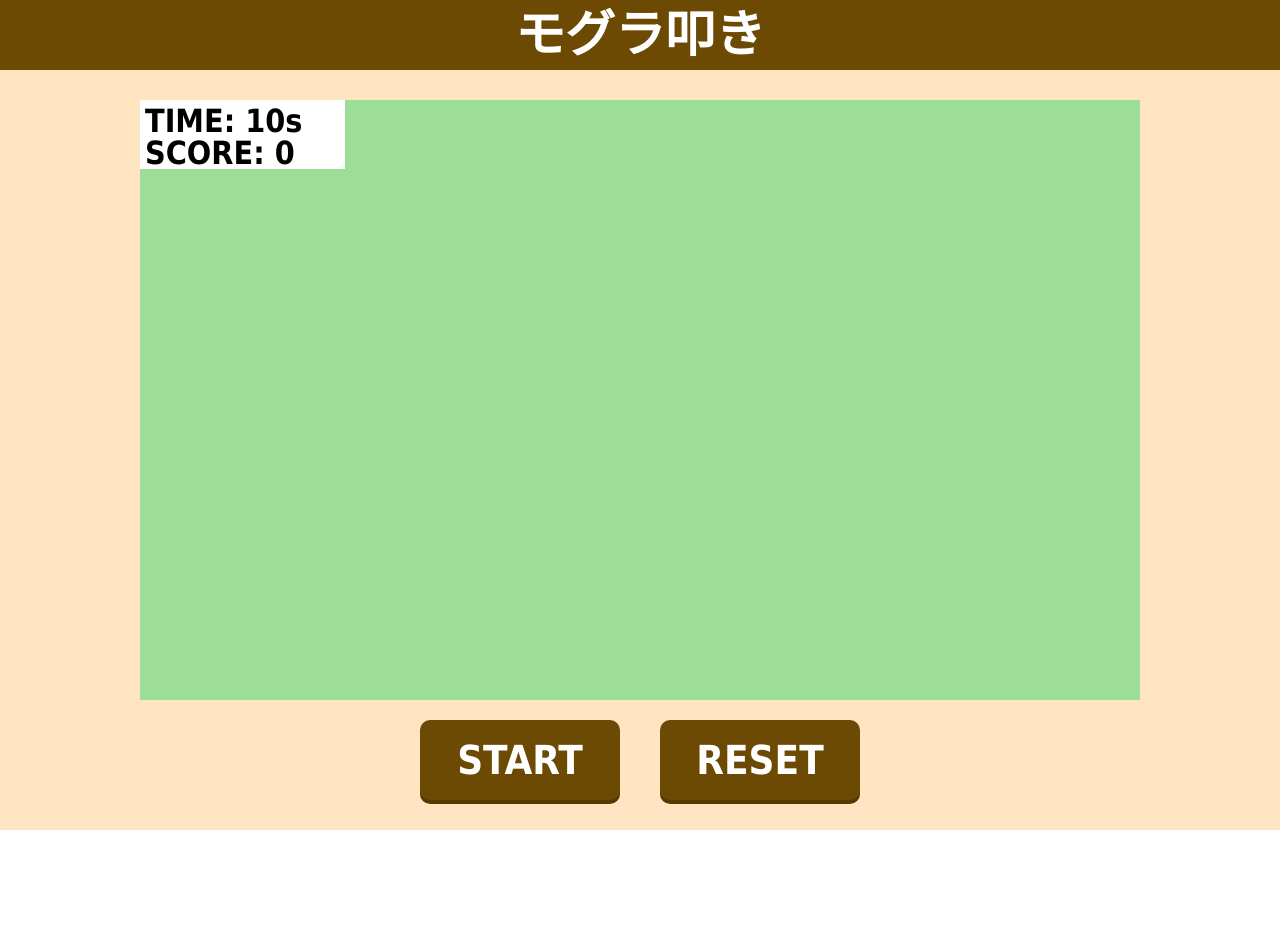
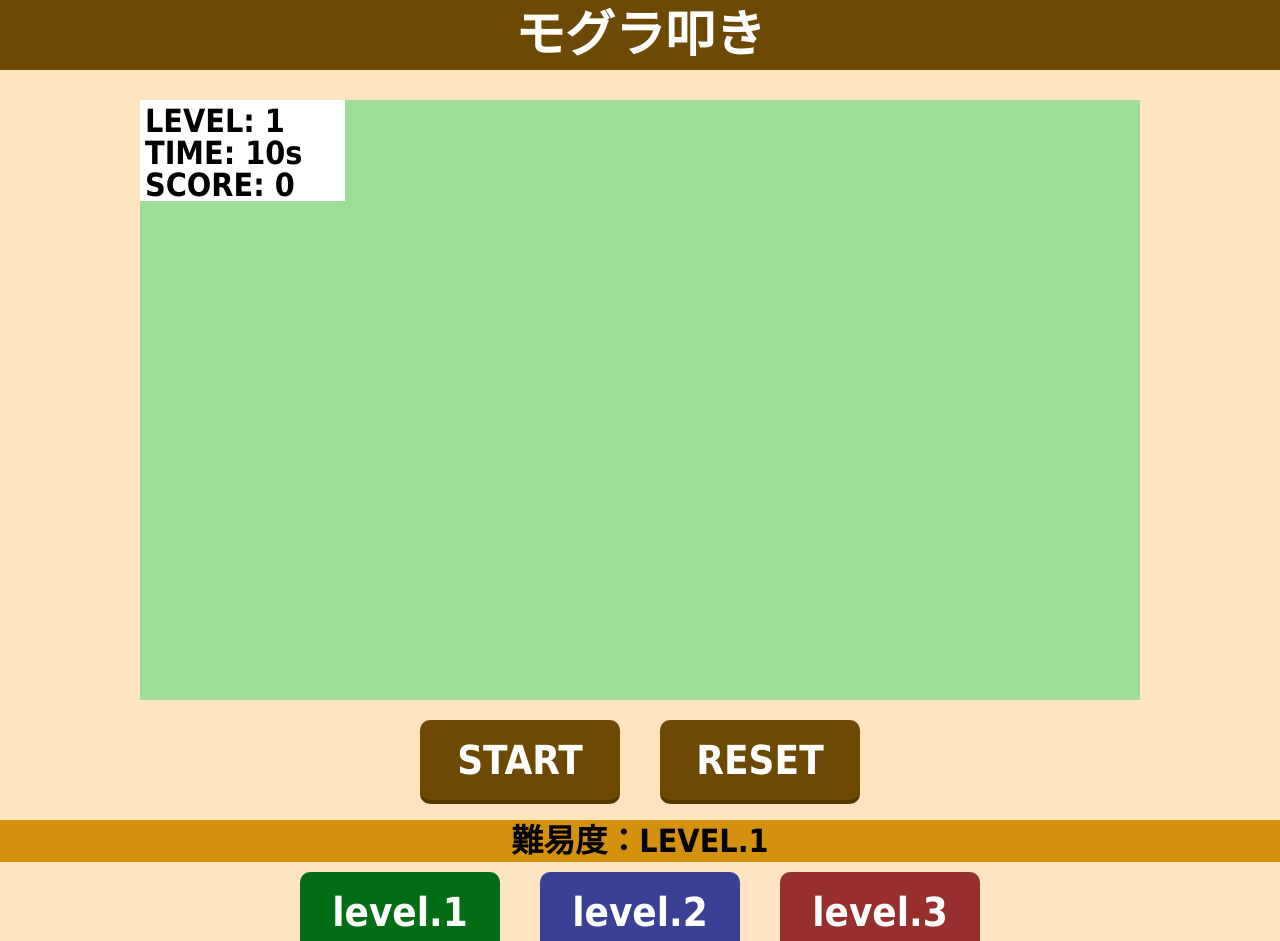
Before and after one commit to FK-xx8/Tutorial-Vue, a Vue app: page / in a window 1280 px wide. Shown: the top 941 px of the page. Before the commit the page ends 830 px from the top, so only its background shows below. Built offline with nearby package versions, Linux system fonts and the light colour scheme.

Commit message:
難易度選択のレイアウト実装と不必要な処理などの削除

```diff
--- a/src/App.vue
+++ b/src/App.vue
@@ -3,13 +3,11 @@ import { isNullishCoalesce } from 'typescript';
 import GameGround from './components/GameGround.vue'
 import { ref } from 'vue';
 let count = ref(10);
-const first = count.value;
-let timeoutNum = count.value * 1000;
 let intervalId;
 let isGamePlaying = false;
-// スタートを押していない状態のとき
+let level = ref(1);
 
-// スタートを押した時→タイマーをスタートさせる
+// カウントが開始
 function startCount() {
   if (isGamePlaying === false) {
     isGamePlaying = true;
@@ -31,9 +29,8 @@ function decreaceCount() {
   return count;
 }
 
+// リセットは、タイマーを戻すことで実現可能？
 
-
-// リセットを押した時→タイマーを押していない状態の時に戻す
 </script>
 
 <template>
@@ -43,17 +40,23 @@ function decreaceCount() {
   <div class="main-content">
     <div class="game-area">
       <!-- 双方向の受け渡しにはv-model！ -->
-      <GameGround v-model:time="count" :isGamePlaying="isGamePlaying"/>
+      <GameGround v-model:time="count" :isGamePlaying="isGamePlaying" :level="level"/>
     </div>
     <div class="game-setting">
-      <div v-if="count==first||count==0" class="setting-btn">
+      <div v-if="!isGamePlaying" class="setting-btn">
         <button class="btn" @click="startCount()">START</button>
         <button class="btn">RESET</button>
       </div>
       <!-- ゲーム中は押下できない -->
-      <div v-else="count==first" class="setting-btn">
+      <div v-else="isGamePlaying" class="setting-btn">
         <button class="btn" :disabled="true">START</button>
         <button class="btn">RESET</button>
+      </div>
+      <div v-if="!isGamePlaying">
+        <p>難易度：LEVEL.{{ level }}</p>
+        <button class="btn green" @click="level = 1">level.1</button>
+        <button class="btn blue" @click="level = 2">level.2</button>
+        <button class="btn red" @click="level = 3">level.3</button>
       </div>
     </div>
   </div>
@@ -120,4 +123,42 @@ function decreaceCount() {
   box-shadow: none;
   background-color: rgb(109, 74, 3);
 }
+
+.game-setting p {
+  margin-top: 20px;
+  font-family: Tahoma;
+  font-size: 2em;
+  font-weight: bold;
+  padding-top: 5px;
+  padding-bottom: 5px;
+  margin-bottom: 10px;
+  background-color: rgb(211, 145, 14);
+}
+
+.green {
+  background-color: rgb(3, 109, 21);
+  box-shadow: 0 4px 0 rgb(4, 82, 17);
+
+}
+.green:hover {
+  background-color: rgb(4, 82, 17);
+}
+
+.blue {
+  background-color: rgb(58, 64, 148);
+  box-shadow: 0 4px 0 rgb(41, 46, 112);
+
+}
+.blue:hover {
+  background-color: rgb(41, 46, 112);
+}
+
+.red {
+  background-color: rgb(151, 47, 47);
+  box-shadow: 0 4px 0 rgb(99, 22, 22);
+
+}
+.red:hover {
+  background-color: rgb(99, 22, 22);
+}
 </style>
--- a/src/components/GameGround.vue
+++ b/src/components/GameGround.vue
@@ -2,7 +2,7 @@
 import { ref } from 'vue'
 import Hole from './Hole.vue'
 
-defineProps<{ time: any, isGamePlaying: boolean }>()
+defineProps<{ time: any, isGamePlaying: boolean, level: number }>()
 const score = ref(0);
 const holes = ref([1,2,3,4,5]);
 
@@ -12,6 +12,8 @@ const holes = ref([1,2,3,4,5]);
 <template>
   <div class="game-bg">
     <div class="game-header">
+      <a>LEVEL: {{ level }}</a>
+      <br>
       <a>TIME: {{ time }}s</a>
       <br>
       <a>SCORE: {{ score }}</a>
```
